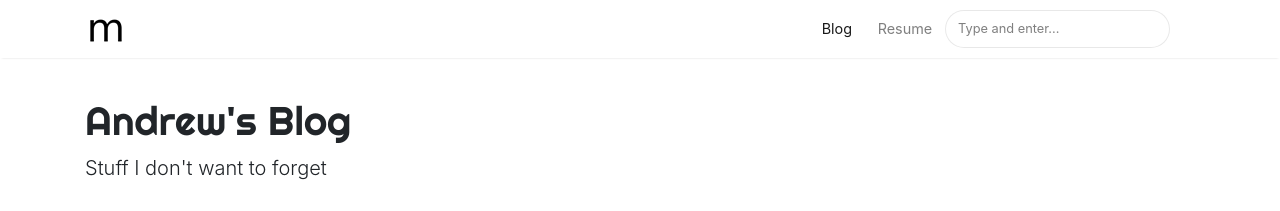
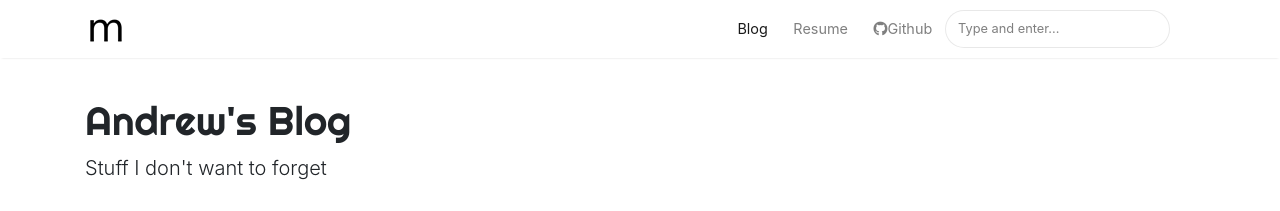
Before and after one commit to andrewguest/blog, a Jekyll site: the page built from index.html, in a window 1280 px wide. Shown: the top 211 px of the page. Built offline with Jekyll 4.4.1, drawn with Linux system fonts in a browser that asks for light colours; nearby versions of some CDN libraries; the list of posts is cut into pages by our own code.

Commit message:
Added link to my Github

```diff
--- a/_layouts/default.html
+++ b/_layouts/default.html
@@ -19,18 +19,6 @@
 <script src="{{ site.baseurl }}/assets/js/jquery.min.js"></script>
 
 </head>
-
-{% if jekyll.environment == 'production' %}
-<!-- change your GA id in _config.yml -->
-<script>
-(function(i,s,o,g,r,a,m){i['GoogleAnalyticsObject']=r;i[r]=i[r]||function(){
-(i[r].q=i[r].q||[]).push(arguments)},i[r].l=1*new Date();a=s.createElement(o),
-m=s.getElementsByTagName(o)[0];a.async=1;a.src=g;m.parentNode.insertBefore(a,m)
-})(window,document,'script','//www.google-analytics.com/analytics.js','ga');
-ga('create', '{{site.google_analytics}}', 'auto');
-ga('send', 'pageview');
-</script>
-{% endif %}
 
 {% capture layout %}{% if page.layout %}layout-{{ page.layout }}{% endif %}{% endcapture %}
 <body class="{{layout}}">
@@ -73,6 +61,10 @@
 
                 <li class="nav-item">
                 <a class="nav-link" href="{{ site.baseurl }}/online-cv">Resume</a>
+                </li>
+
+                <li class="nav-item">
+                <a target="_blank" class="nav-link" href="https://github.com/andrewguest"><i class="fab fa-github"></i>Github</a>
                 </li>
 
                 {% include search-lunr.html %}
```
